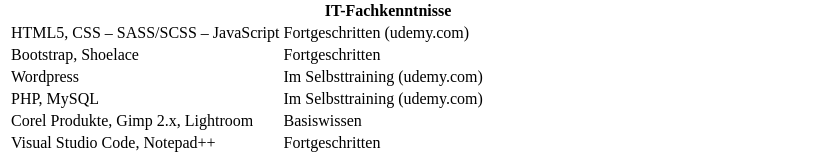
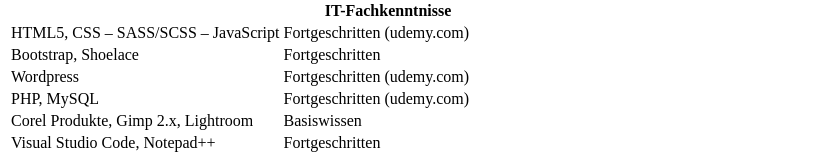
Before and after one commit to baddodg3r/portfolio, a plain HTML site: page lebenslauf.html in a window 1280 px wide. Shown: the part 235-391 px from the top of the page, without its empty margins (0-816 px from the left). Drawn offline with Linux system fonts and the light colour scheme.

Commit message:
updated CV

```diff
--- a/lebenslauf.html
+++ b/lebenslauf.html
@@ -68,10 +68,10 @@
                             <td>Bootstrap, Shoelace</td><td class="Spalte2">Fortgeschritten</td>
                         </tr>
                         <tr>
-                            <td>Wordpress</td><td class="Spalte2">Im Selbsttraining (udemy.com)</td>
+                            <td>Wordpress</td><td class="Spalte2">Fortgeschritten (udemy.com)</td>
                         </tr>
                         <tr>
-                            <td>PHP, MySQL</td><td class="Spalte2">Im Selbsttraining (udemy.com)</td>
+                            <td>PHP, MySQL</td><td class="Spalte2">Fortgeschritten (udemy.com)</td>
                         </tr>
                         <tr>
                             <td>Corel Produkte, Gimp 2.x, Lightroom</td><td class="Spalte2">Basiswissen</td>
```
